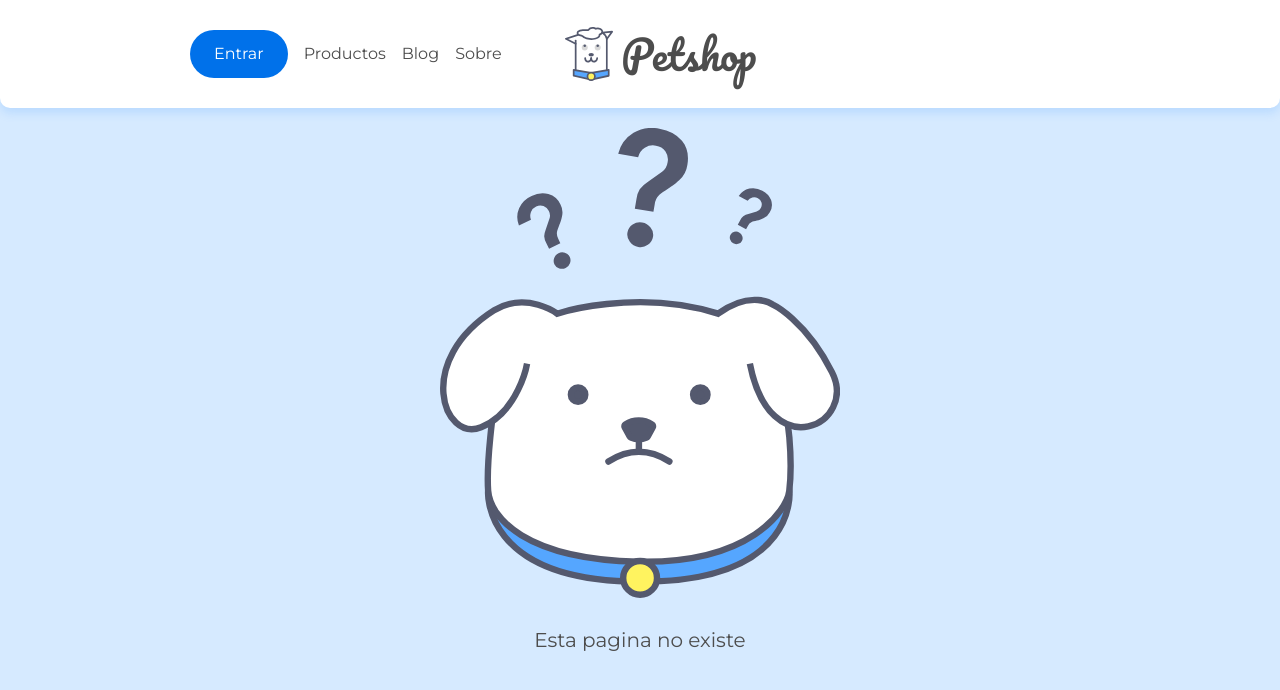
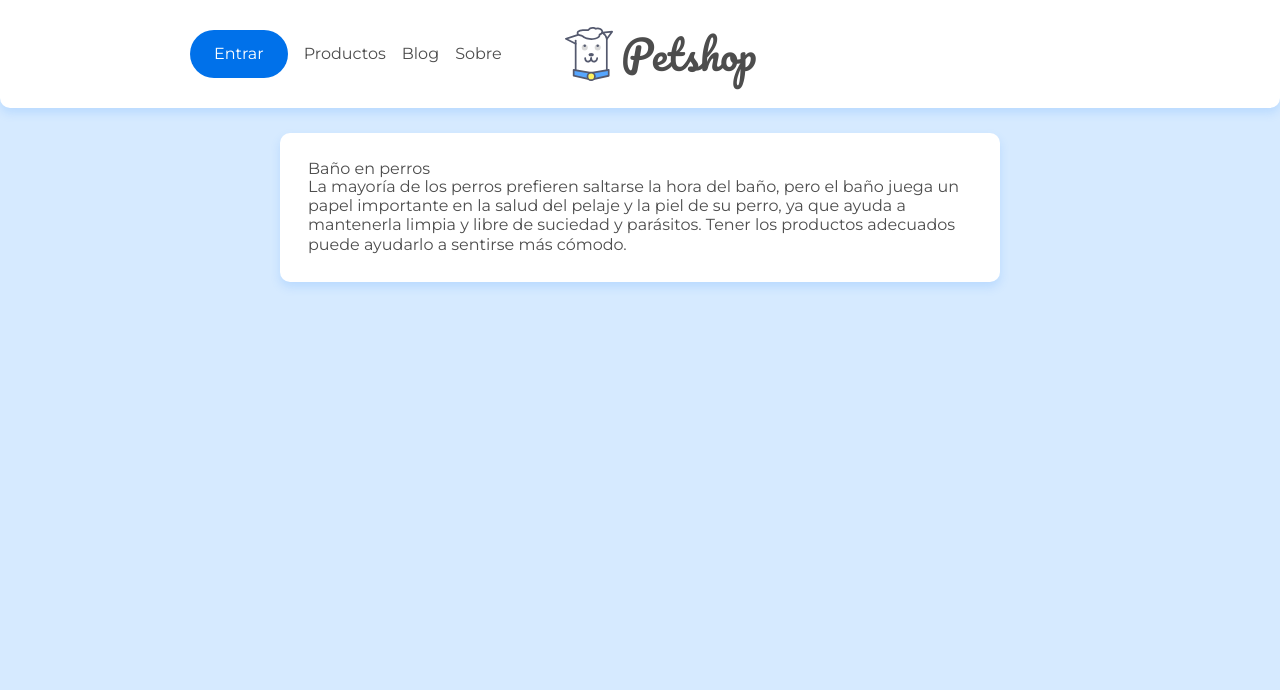
Before and after one commit to JavierRamon-eyiroo/Navegacion-en-un-SPA, a React (Create React App) app: page /posts/1 in a window 1280 px wide. Shown: the top 690 px of the page. Built offline with nearby package versions, Linux system fonts and the light colour scheme; data requests are answered from the project's data file.

Commit message:
"Mostrando el contenido de los posts de la api"

```diff
--- a/src/App.js
+++ b/src/App.js
@@ -4,6 +4,7 @@
 import Sobre from "./pages/Sobre"
 import Page404 from './pages/Page404';
 import Header from './Components/Header';
+import Post from './pages/Posts';
 
 import { BrowserRouter as Router, Routes, Route } from 'react-router-dom';
 
@@ -15,6 +16,7 @@
       <Routes>
         <Route path='/' element={<Home />} />
         <Route path='/sobre' element={<Sobre />} />
+        <Route path='/posts/:id' element={<Post />} />
         <Route path='*' element={<Page404 />} />
       </Routes>
     </Router>
--- /dev/null
+++ b/src/pages/Posts.jsx
@@ -0,0 +1,26 @@
+import { useState, useEffect } from "react"
+import "../assets/css/componentes/card.css"
+import { useParams } from "react-router-dom"
+import { buscar } from "../api/api"
+
+const Post = ({url}) => {
+
+    const [post, setPost] = useState({})
+
+    const { id } = useParams()
+
+    useEffect(() => {
+        buscar(`/posts/${id}`, setPost)
+    }, [id])
+
+    return(
+        <main className="container flex flex--center">
+            <article className="card post">
+                <h2 className="post-card">{post.title}</h2>
+                <p className="text__card">{post.body}</p>
+            </article>
+        </main>
+    )
+}
+
+export default Post
```
